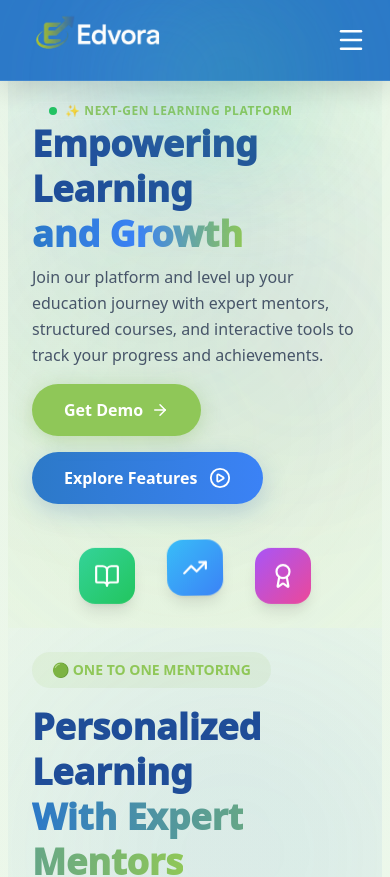
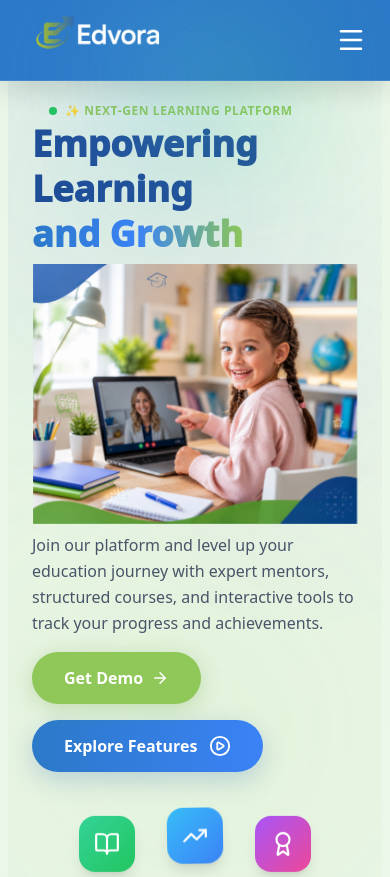
Before and after one commit to shavztech/edvora-frontend, a Next.js app: page / in a window 390 px wide. Shown: the top 877 px of the page. Built offline with nearby package versions, Linux system fonts and the light colour scheme.

Commit message:
banner updated

```diff
--- a/src/components/Banner.tsx
+++ b/src/components/Banner.tsx
@@ -73,6 +73,16 @@ export default function Banner() {
                     and Growth
                   </span>
                 </h1>
+                {/* Mobile & Tablet Banner Image */}
+<div className="relative w-full h-[260px] sm:h-[340px] mt-6 lg:hidden">
+  <Image
+    src="/banner.png"
+    alt="Learning"
+    fill
+    priority
+    className="object-contain"
+  />
+</div>
 
                 <p
                   className="text-slate-600 text-base md:text-lg leading-relaxed opacity-0 animate-slide-left-smooth"
```
